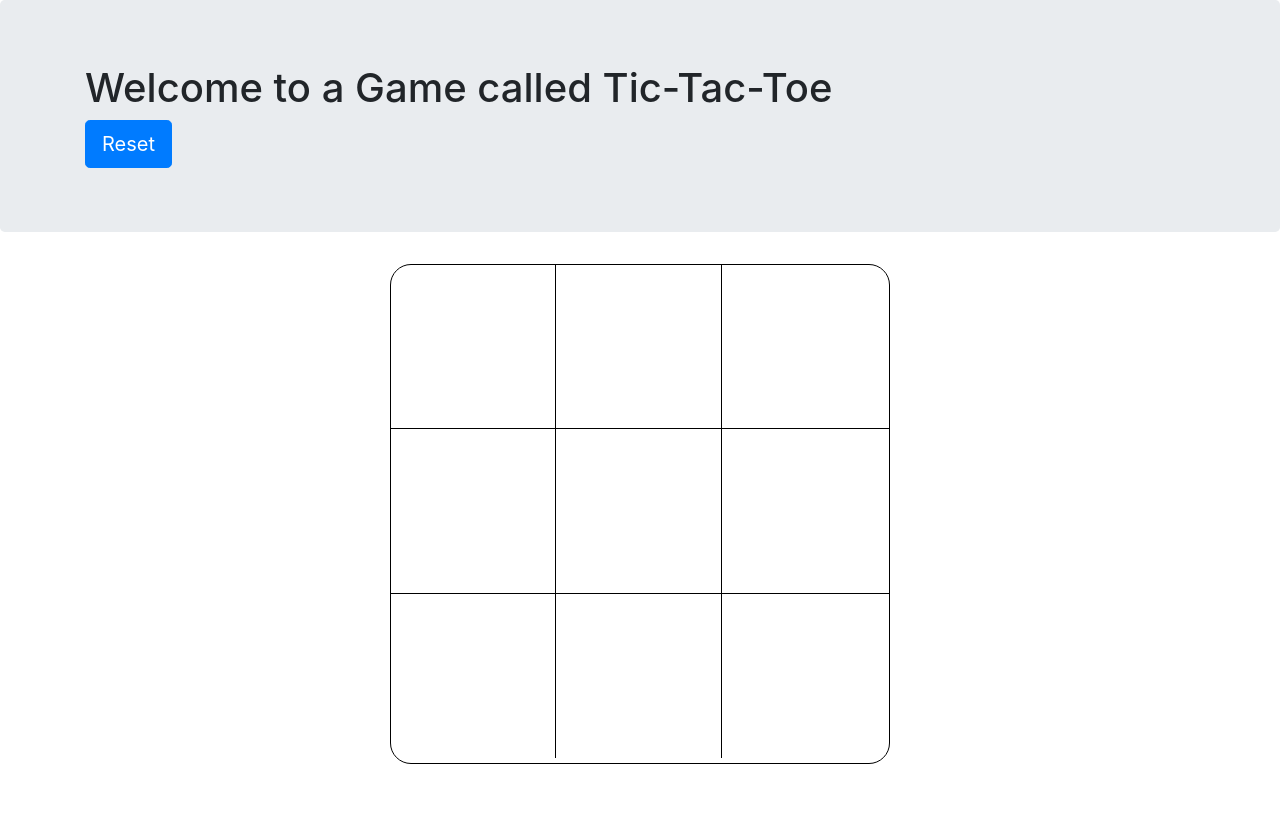
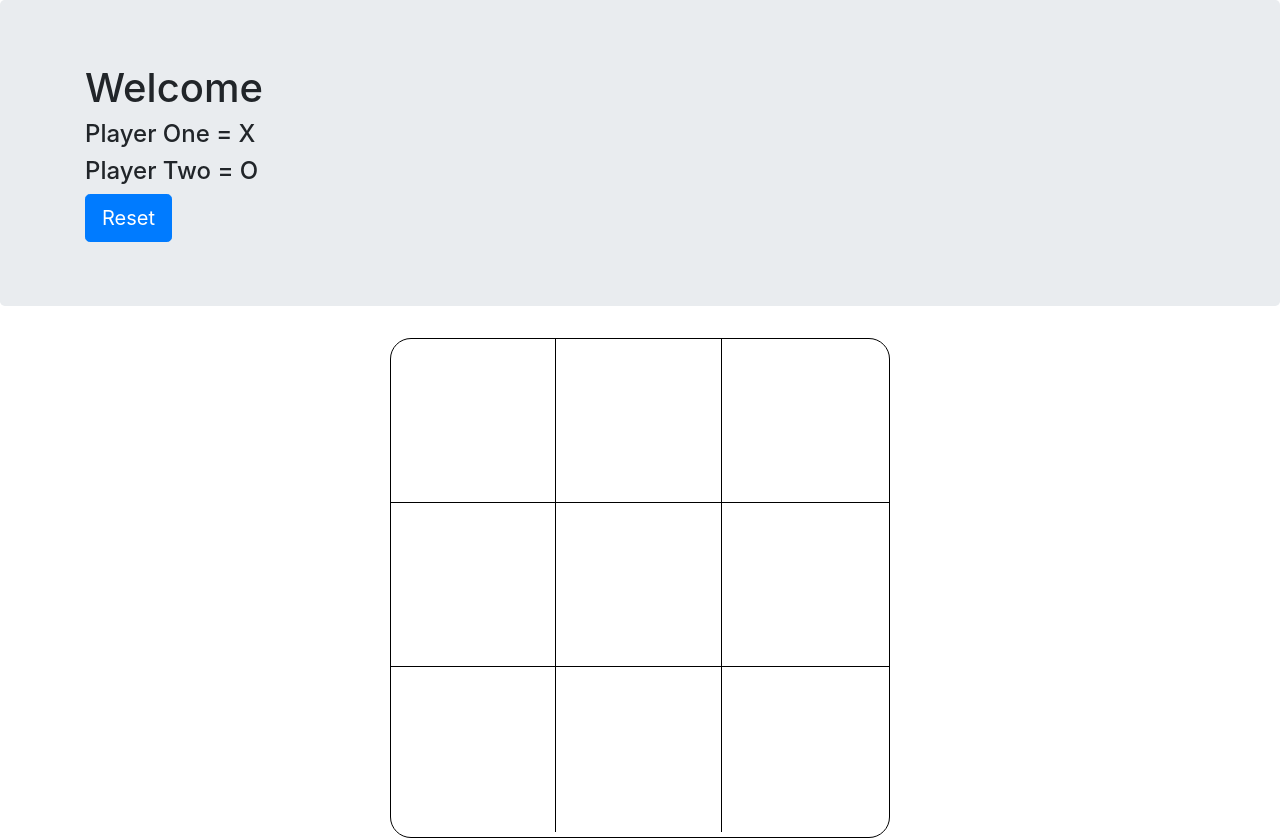
Before and after one commit to lamilekan263/tic-tac-toe, a plain HTML site: page index.html in a window 1280 px wide. Before the commit the page ends 800 px from the top, so only its background shows below. Drawn offline with nearby package versions, Linux system fonts and the light colour scheme.

Commit message:
just a lil bit of the heading change

```diff
--- a/index.html
+++ b/index.html
@@ -13,7 +13,9 @@
 
         <div class="jumbotron">
             <div class="container">
-                <h1>Welcome to a Game called Tic-Tac-Toe</h1>
+                <h1>Welcome</h1>
+                <h4>Player One = X</h4>
+                <h4>Player Two = O</h4>
                 <button class="btn btn-primary btn-lg">Reset</button>
             </div>
         </div>
```
